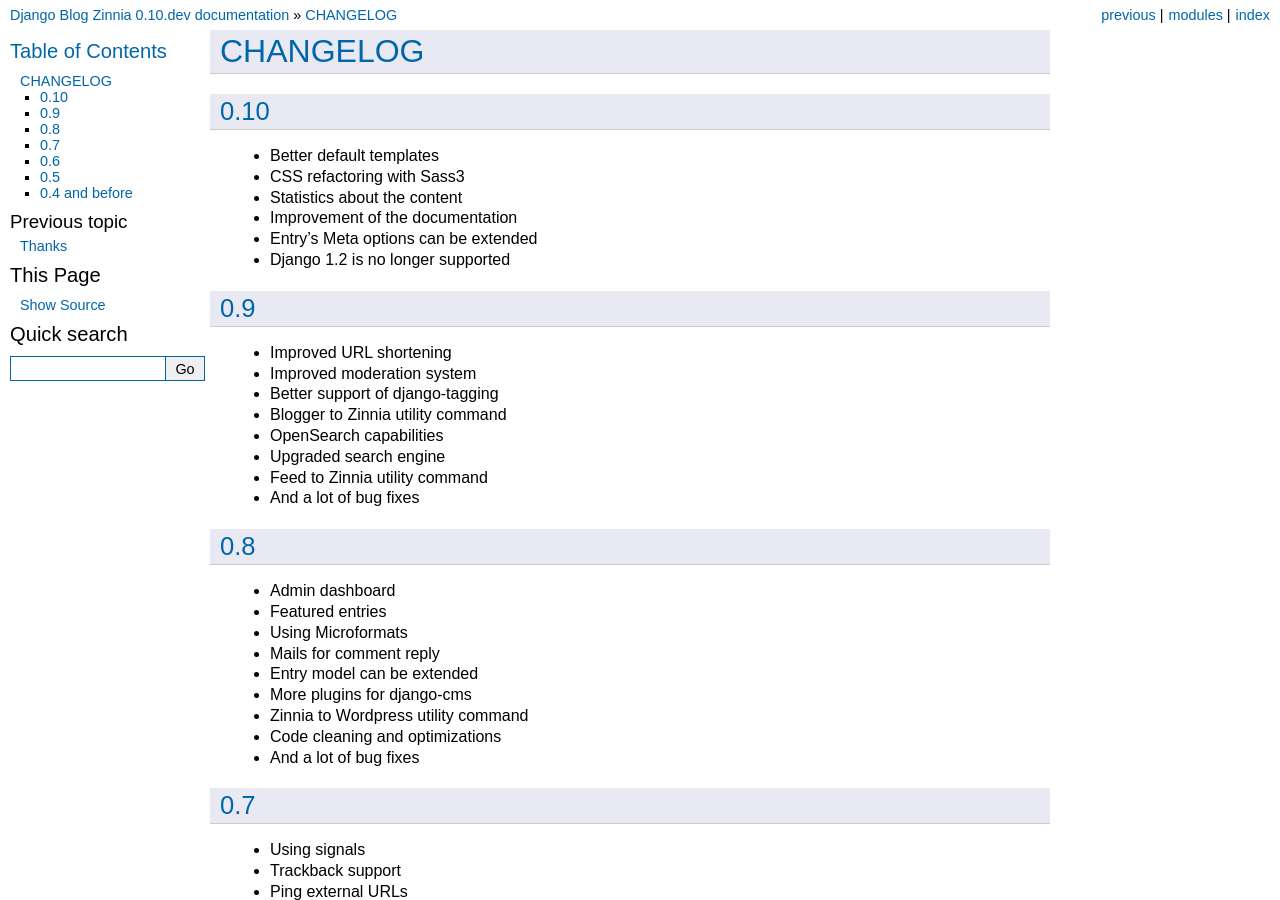
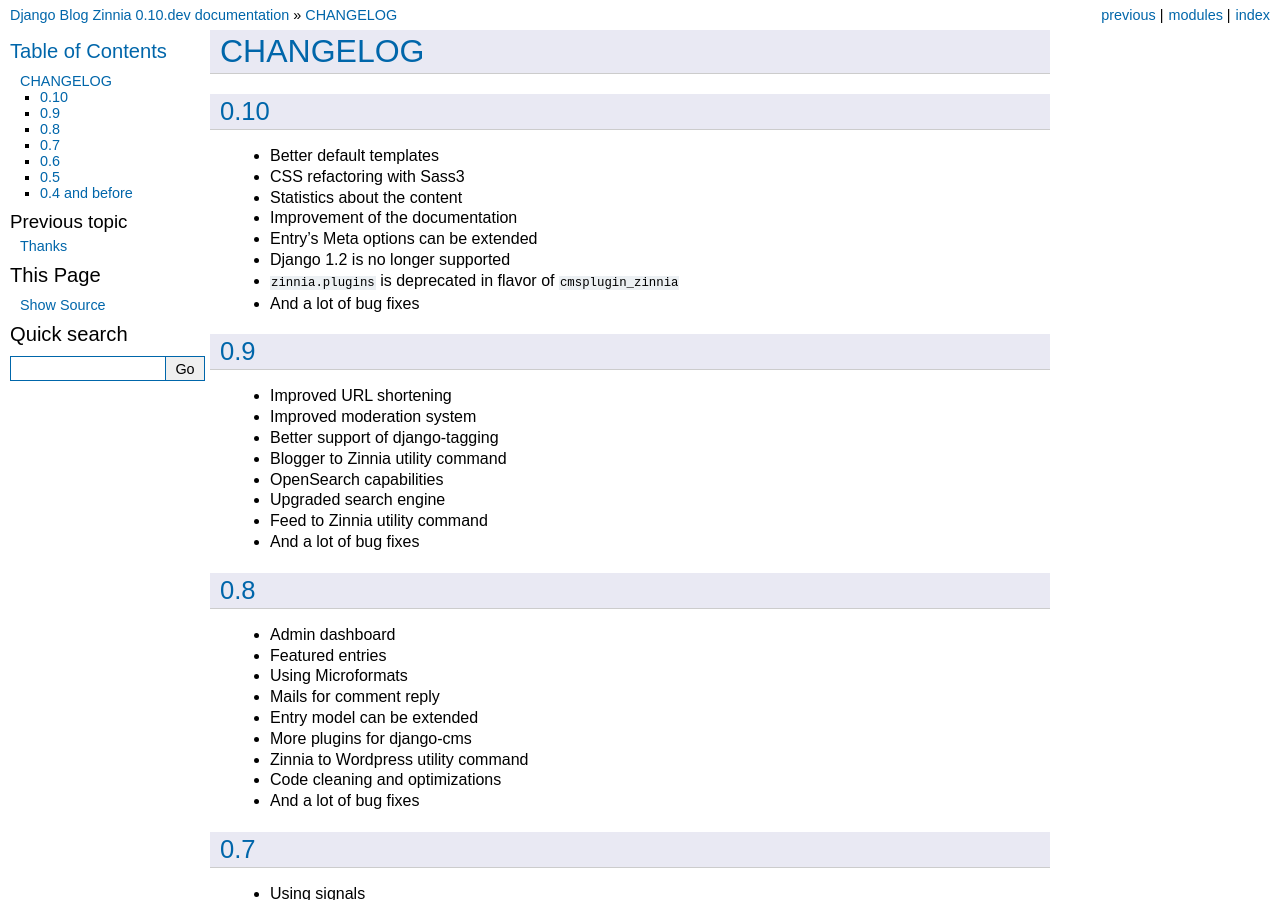
Before and after one commit to Fantomas42/django-blog-zinnia, a Sphinx documentation site: the page built from docs/notes/changelog.rst, in a window 1280 px wide and 900 px high. Built offline with Sphinx 7.4.7, drawn with Linux system fonts in a browser that asks for light colours.

Commit message:
updating docs changelog for v0.10

```diff
--- a/docs/notes/changelog.rst
+++ b/docs/notes/changelog.rst
@@ -10,6 +10,8 @@
 * Improvement of the documentation
 * Entry's Meta options can be extended
 * Django 1.2 is no longer supported
+* ``zinnia.plugins`` is deprecated in flavor of ``cmsplugin_zinnia``
+* And a lot of bug fixes
 
 0.9
 ---
```
